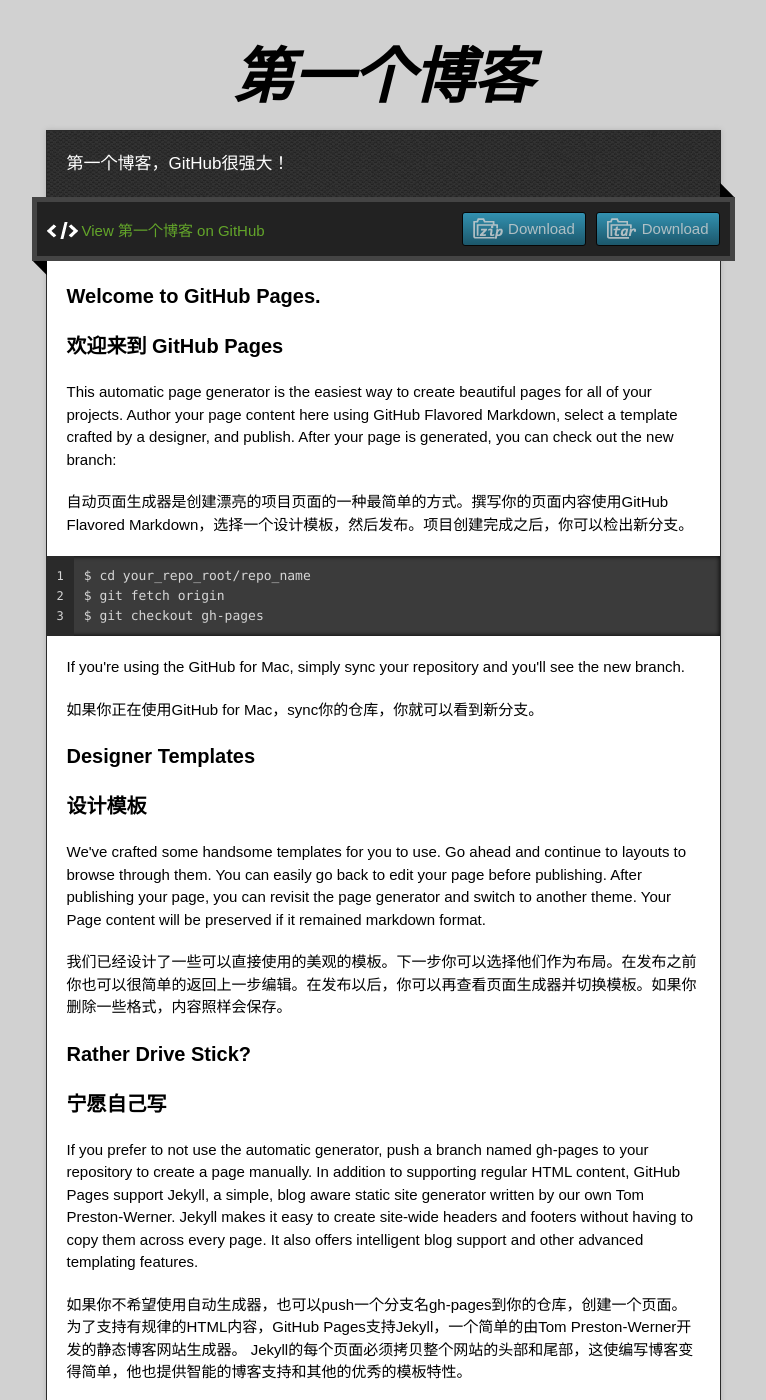
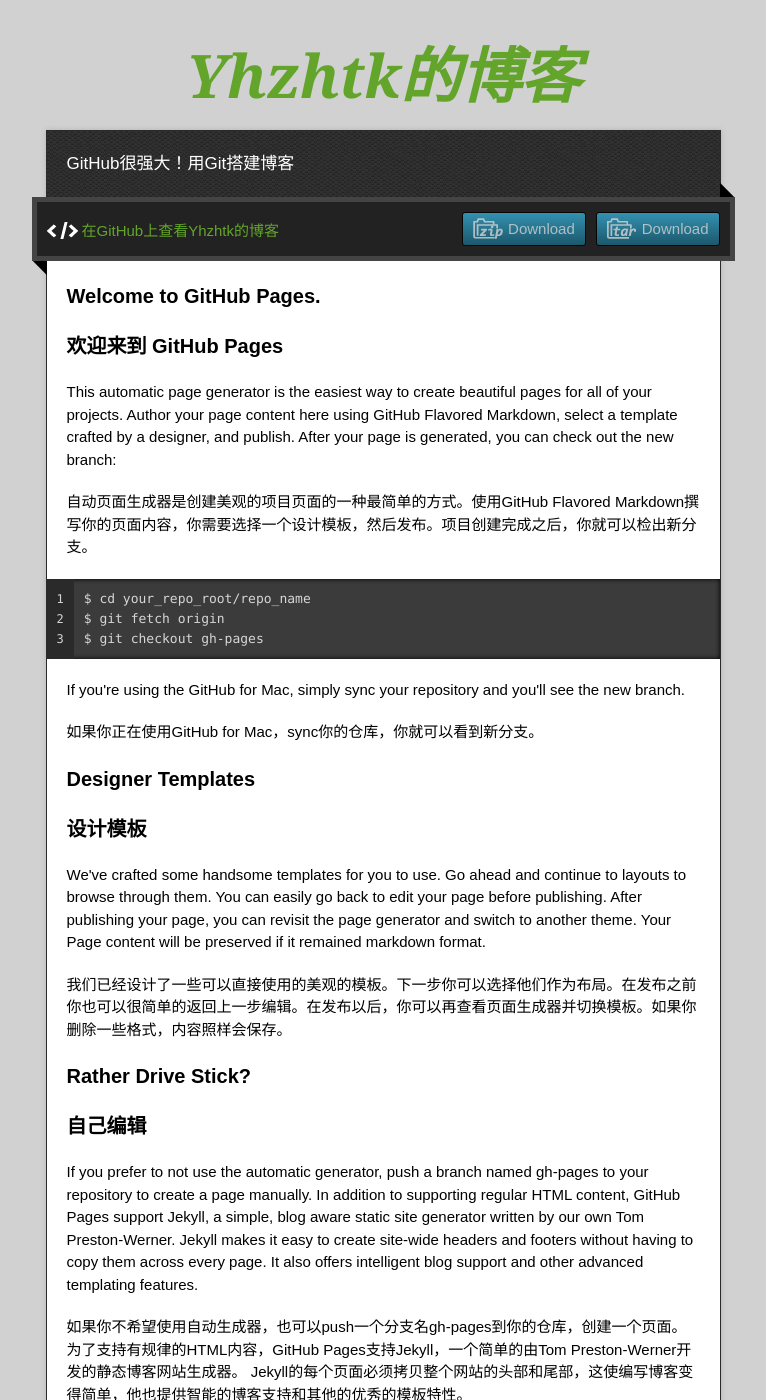
Before and after one commit to Yhzhtk/yhzhtk.github.io, a Jekyll site: the page gh-pages-guide.html, which Jekyll copies as it is, in a window 1280 px wide and 1400 px high. Shown: the whole window, without its empty margins (257-1023 px from the left). Built offline with Jekyll 4.4.1, drawn with Linux system fonts in a browser that asks for light colours; nearby versions of some CDN libraries; some of the changed text lies outside the part shown.

```diff
--- a/gh-pages-guide.html
+++ b/gh-pages-guide.html
@@ -11,8 +11,8 @@
   <script type="text/javascript" src="https://ajax.googleapis.com/ajax/libs/jquery/1.7.1/jquery.min.js"></script>
   <script type="text/javascript" src="javascripts/script.js"></script>
 
-  <title>第一个博客</title>
-  <meta name="description" content="第一个博客，GitHub很强大！">
+  <title>Yhzhtk的博客</title>
+  <meta name="description" content="GitHub很强大！用Git搭建博客">
 
   <meta name="viewport" content="width=device-width,initial-scale=1">
 
@@ -22,16 +22,16 @@
 
   <div class="wrapper">
     <header>
-      <h1 class="title">第一个博客</h1>
+      <h1 class="title"><a href="http://yhzhtk.github.io/blog/">Yhzhtk的博客</a></h1>
     </header>
     <div id="container">
-      <p class="tagline">第一个博客，GitHub很强大！</p>
+      <p class="tagline">GitHub很强大！用Git搭建博客</p>
       <div id="main" role="main">
         <div class="download-bar">
         <div class="inner">
           <a href="https://github.com/Yhzhtk/blog/tarball/master" class="download-button tar"><span>Download</span></a>
           <a href="https://github.com/Yhzhtk/blog/zipball/master" class="download-button zip"><span>Download</span></a>
-          <a href="https://github.com/Yhzhtk/blog" class="code">View 第一个博客 on GitHub</a>
+          <a href="https://github.com/Yhzhtk/blog" class="code">在GitHub上查看Yhzhtk的博客</a>
         </div>
         <span class="blc"></span><span class="trc"></span>
         </div>
@@ -42,7 +42,7 @@
 
 <p>This automatic page generator is the easiest way to create beautiful pages for all of your projects. Author your page content here using GitHub Flavored Markdown, select a template crafted by a designer, and publish. After your page is generated, you can check out the new branch:</p>
 
-<p>自动页面生成器是创建漂亮的项目页面的一种最简单的方式。撰写你的页面内容使用GitHub Flavored Markdown，选择一个设计模板，然后发布。项目创建完成之后，你可以检出新分支。</p>
+<p>自动页面生成器是创建美观的项目页面的一种最简单的方式。使用GitHub Flavored Markdown撰写你的页面内容，你需要选择一个设计模板，然后发布。项目创建完成之后，你就可以检出新分支。</p>
 
 <pre><code>$ cd your_repo_root/repo_name
 $ git fetch origin
@@ -63,7 +63,7 @@
 
 <h3>Rather Drive Stick?</h3>
 
-<h3>宁愿自己写</h3>
+<h3>自己编辑</h3>
 
 <p>If you prefer to not use the automatic generator, push a branch named <code>gh-pages</code> to your repository to create a page manually. In addition to supporting regular HTML content, GitHub Pages support Jekyll, a simple, blog aware static site generator written by our own Tom Preston-Werner. Jekyll makes it easy to create site-wide headers and footers without having to copy them across every page. It also offers intelligent blog support and other advanced templating features.</p>
 
@@ -83,13 +83,13 @@
 
 <p>Having trouble with Pages? Check out the documentation at <a href="http://help.github.com/pages">http://help.github.com/pages</a> or contact <a href="mailto:support@github.com">support@github.com</a> and we’ll help you sort it out.</p>
 
-<p>使用GitHub Pages有问题，你可以检出文档 <a href="http://help.github.com/pages">http://help.github.com/pages</a> 或者联系 <a href="mailto:support@github.com">support@github.com</a>， 我们会帮助你解决。</p>
+<p>如果使用GitHub Pages有问题，你可以检出帮助文档 <a href="http://help.github.com/pages">http://help.github.com/pages</a> 或者联系 <a href="mailto:support@github.com">support@github.com</a>， 我们会帮助你解决。</p>
         </article>
       </div>
     </div>
     <footer>
       <div class="owner">
-      <p><a href="https://github.com/Yhzhtk" class="avatar"><img src="https://secure.gravatar.com/avatar/a4809ca625ee551fcef02f00129cddff?s=30&amp;d=https://a248.e.akamai.net/assets.github.com%2Fimages%2Fgravatars%2Fgravatar-user-420.png" width="48" height="48"/></a> <a href="https://github.com/Yhzhtk">Yhzhtk</a> maintains <a href="https://github.com/Yhzhtk/blog">第一个博客</a></p>
+      <p><a href="https://github.com/Yhzhtk" class="avatar"><img src="https://secure.gravatar.com/avatar/a4809ca625ee551fcef02f00129cddff?s=30&amp;d=https://a248.e.akamai.net/assets.github.com%2Fimages%2Fgravatars%2Fgravatar-user-420.png" width="48" height="48"/></a> <a href="https://github.com/Yhzhtk">Yhzhtk</a> maintains <a href="http://yhzhtk.github.io/blog/">第一个博客</a></p>
 
 
       </div>
@@ -103,7 +103,5 @@
     <a href="https://github.com/Yhzhtk/blog/tarball/master" class="tar">tar</a><a href="https://github.com/Yhzhtk/blog/zipball/master" class="zip">zip</a><a href="" class="code">source code</a>
     <p class="name"></p>
   </div>
-
-
 </body>
 </html>
```
Also changed, not shown: _layouts/default.html (+5 -3 lines).
